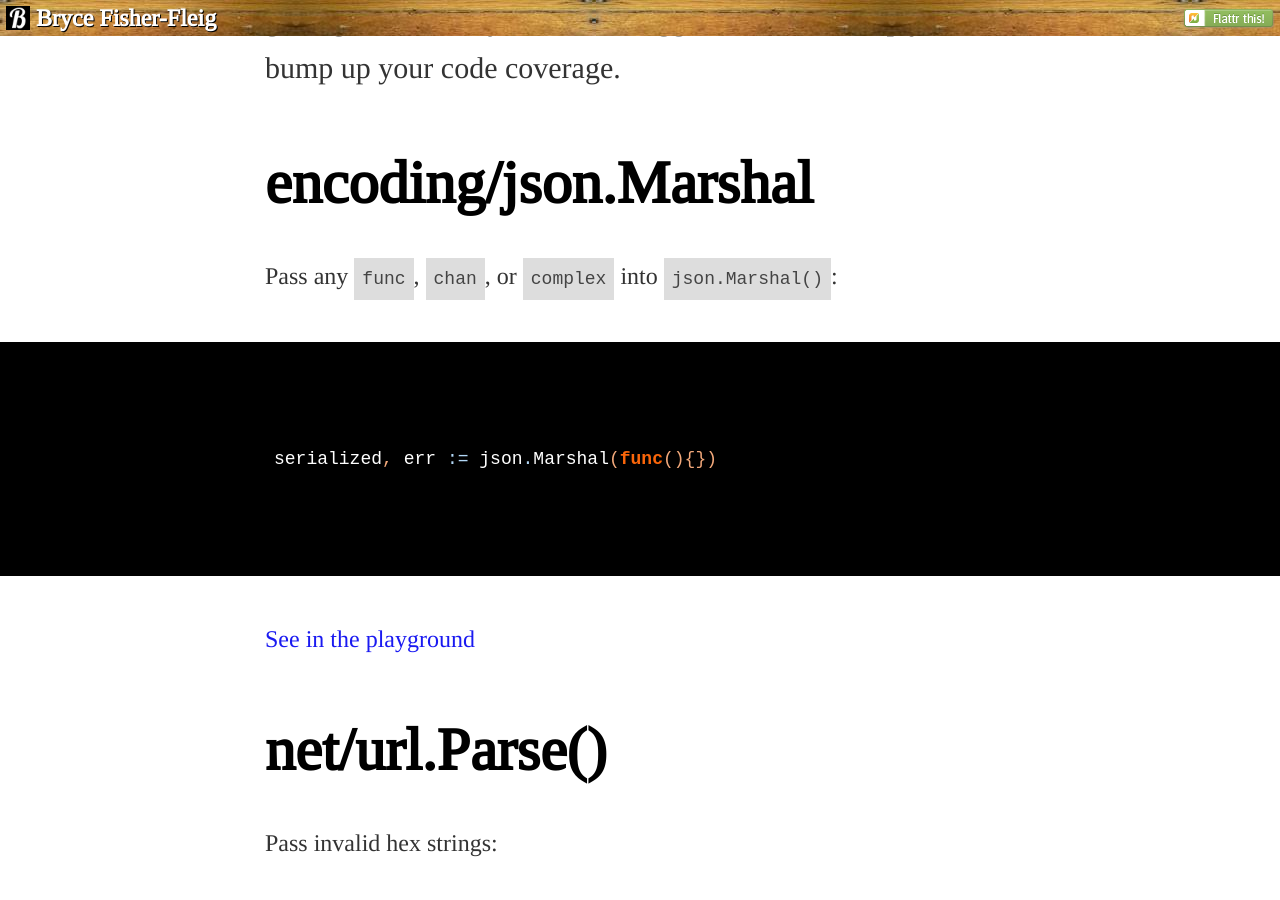
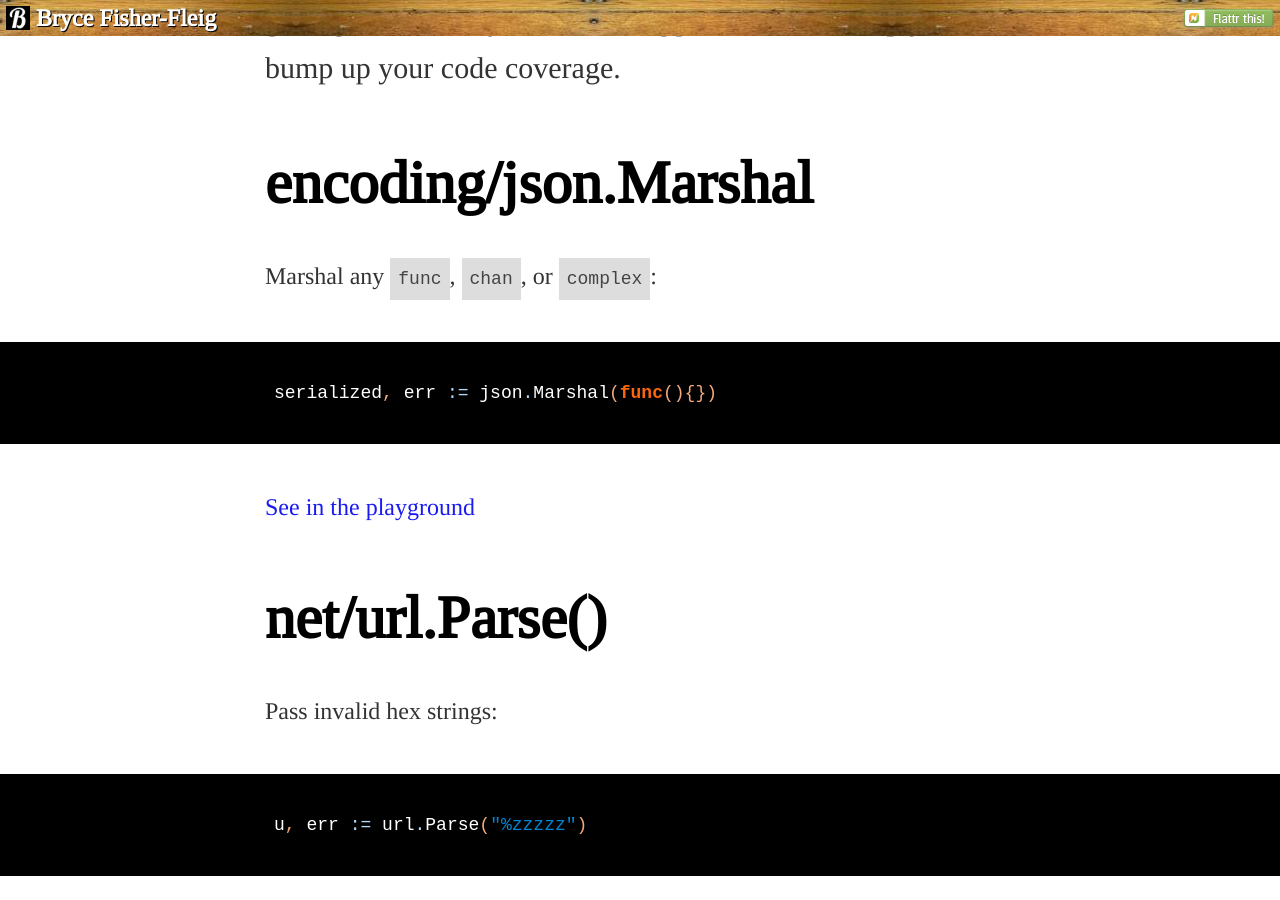
Before and after one commit to brycefisher/brycefisher.github.io-jekyll, a Jekyll site: the page built from _posts/2016-04-05-golang-testing-stdlib-errors.md, in a window 1280 px wide and 900 px high, scrolled down 541 px. Built offline with Jekyll 4.4.1, drawn with Linux system fonts in a browser that asks for light colours; comment, search, counter and statistics services are not loaded.

Commit message:
Proper formating

````diff
--- a/_posts/2016-04-05-golang-testing-stdlib-errors.md
+++ b/_posts/2016-04-05-golang-testing-stdlib-errors.md
@@ -9,11 +9,11 @@ It can be tough to get anywhere close to 100% code coverage when funcs in the "s
 
 ## encoding/json.Marshal
 
-Pass any `func`, `chan`, or `complex` into `json.Marshal()`:
+Marshal any `func`, `chan`, or `complex`:
 
-```go
+{% highlight golang %}
 serialized, err := json.Marshal(func(){})
-```
+{% endhighlight %}
 
 [See in the playground](http://play.golang.org/p/FuQyHNHYNY)
 
@@ -21,9 +21,9 @@ serialized, err := json.Marshal(func(){})
 
 Pass invalid hex strings:
 
-```go
+{% highlight golang %}
 u, err := url.Parse("%zzzzz")
-```
+{% endhighlight %}
 
 [See in the playground](http://play.golang.org/p/OJk3B-86c3)
 
@@ -33,9 +33,9 @@ u, err := url.Parse("%zzzzz")
 
 The url in `NewRequest()` also goes through `url.Parse()`, so we can reuse our url breaking tricks.
 
-```go
+{% highlight golang %}
 r, err := http.NewRequest("GET","/%zz", nil)
-```
+{% endhighlight %}
 
 [See in the playground](http://play.golang.org/p/Xkr8IAYo8S)
 
@@ -44,7 +44,7 @@ r, err := http.NewRequest("GET","/%zz", nil)
 
 We can pass an invalid port number to trip up `ListenAndServe()`. Full working example this time since this won't run in the playground.
 
-```go
+{% highlight golang %}
 package main
 
 import (
@@ -58,11 +58,11 @@ func main() {
 	})
 	log.Fatal(http.ListenAndServe(":9999999", nil))
 }
-```
+{% endhighlight %}
 
 If choosing the port is not an option, we can **cheat** on our unit test, and block that port on the host. However, the stdlib doesn't support this in any form, so you'd have to pick a stoppable http server like [tylerb/graceful](https://github.com/tylerb/graceful), like so:
 
-```go
+{% highlight golang %}
 package main
 
 import (
@@ -92,4 +92,4 @@ func main() {
 	// Stop the blocking server
 	srv.Stop()
 }
-```
+{% endhighlight %}
````
